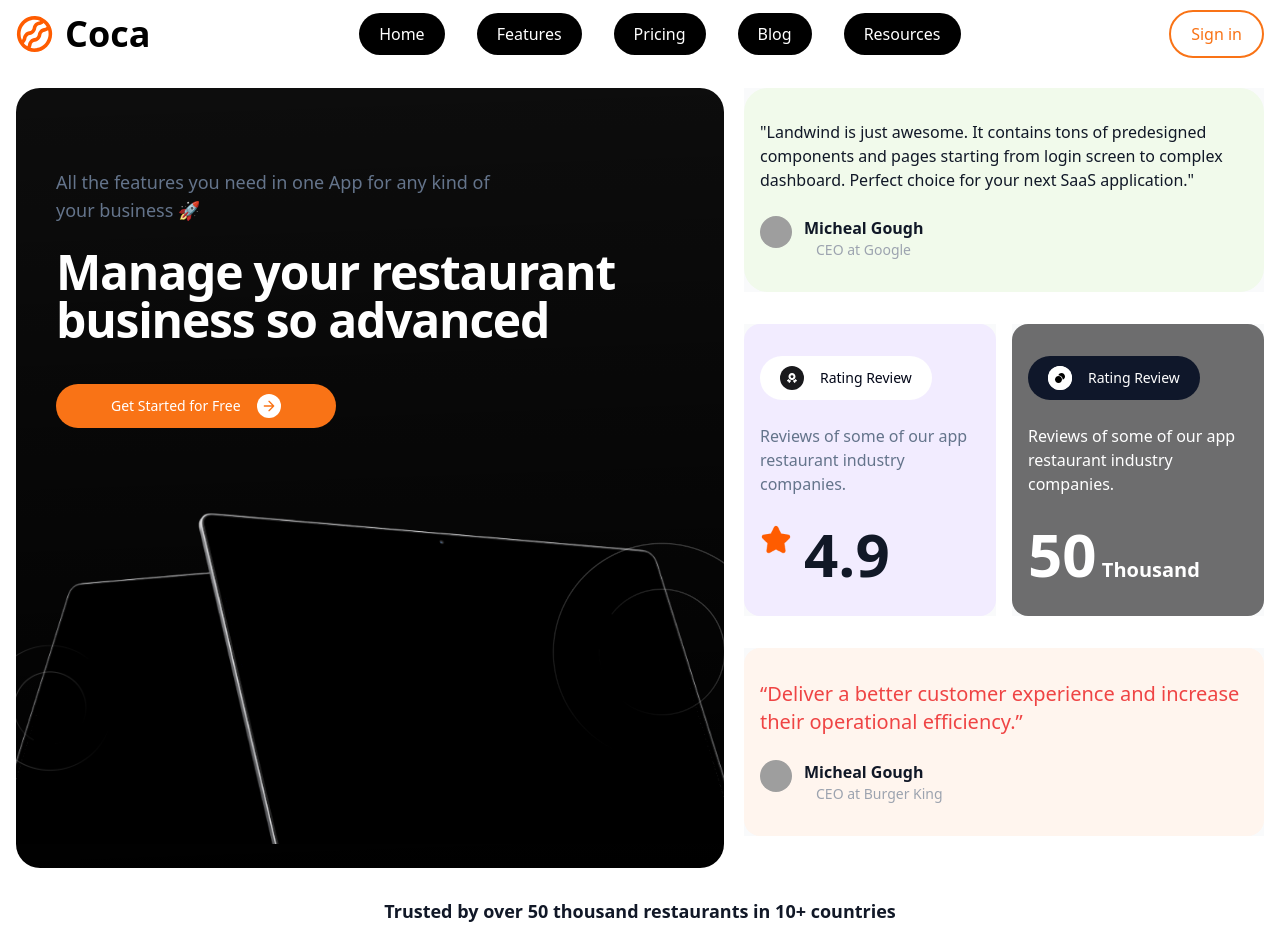
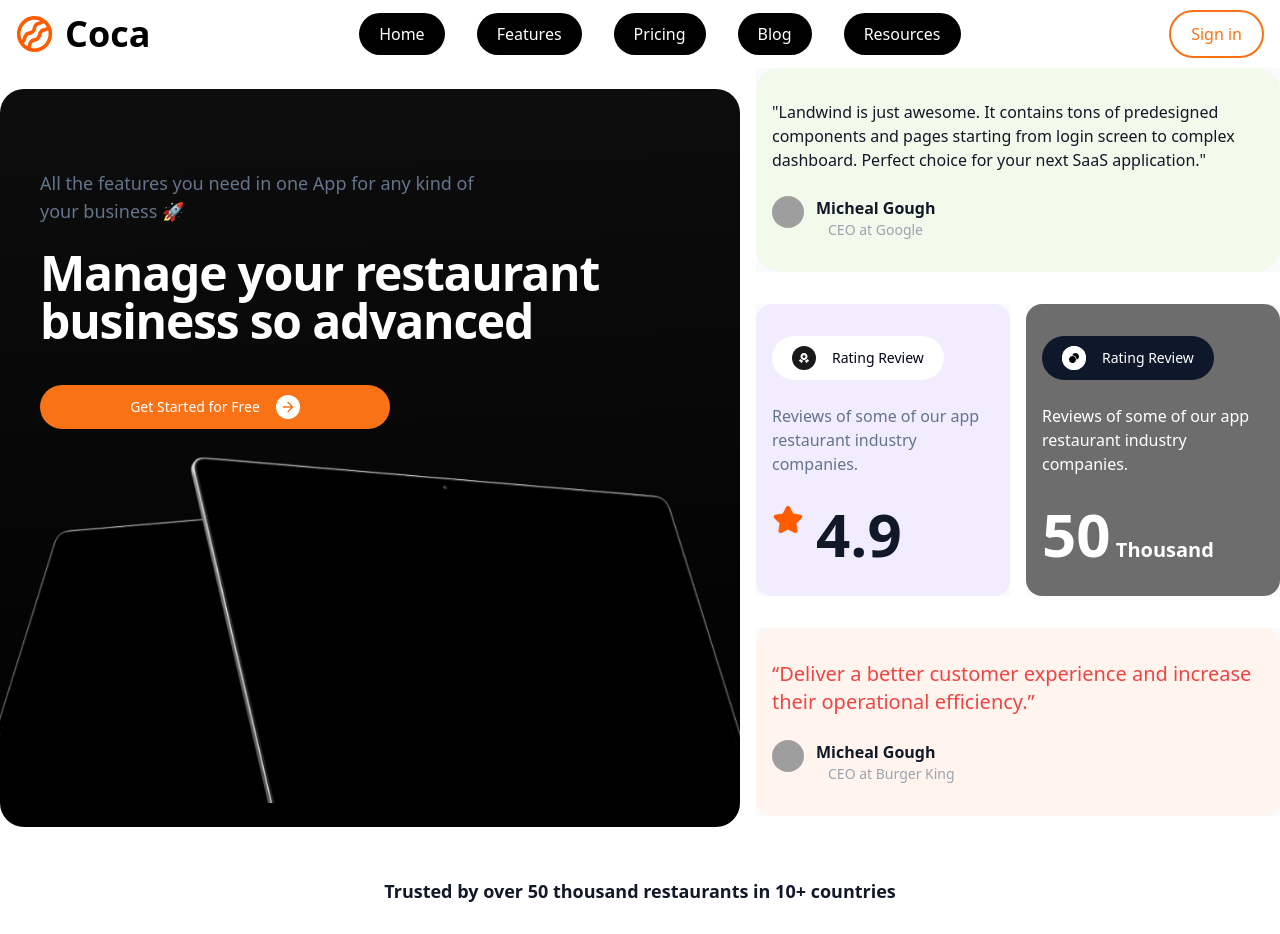
Before and after one commit to anand1013/coca-pos, a React (Vite) app: page / in a window 1280 px wide. Shown: the top 934 px of the page. Built offline with nearby package versions, Linux system fonts and the light colour scheme; grey boxes are pictures that could not be loaded.

Commit message:
feat : align bug ffix

```diff
--- a/src/App.jsx
+++ b/src/App.jsx
@@ -9,6 +9,7 @@ import Banner from "./components/Banner";
 import Blog from "./components/Blog";
 import Faq from "./components/Faq";
 import Pricing from "./components/Pricing";
+import Footer from "./components/Footer";
 
 function App() {
   return (
@@ -21,6 +22,8 @@ function App() {
       <Blog></Blog>
 
       <Faq></Faq>
+
+      <Footer></Footer>
     </>
   );
 }
--- a/src/components/Footer.jsx
+++ b/src/components/Footer.jsx
@@ -1,11 +1,63 @@
-import React from 'react'
+import React from "react";
+import Frame from "../assets/Frame.png"; // Adjust the path as needed
+import Group2 from "../assets/Group2.png";
+import Group3 from "../assets/Group3.png";
+import Icon from "../assets/icon.png";
+import Scene2 from "../assets/Scene2.png";
 
 function Footer() {
   return (
-    <div>
+    <section className=" w-full">
+      <div
+        className="items-center h-72 ml-10 mt-20 mb-20 flex flex-col rounded-3xl"
+        style={{
+          background: "linear-gradient(358deg, #000000, #000000f2)",
+          position: "relative",
+        }}
+      >
+        <h1 className="text-center mt-6 text-white max-w-2xl mb-4 text-5xl font-semibold">
+          Gain Excellence with the Best <br></br> POS Solutions
+        </h1>
+        <h5 className="text-center mt-18 text-slate-500 text-lg font-normal">
+          Provide an unforgettable customer experience with fast ordering,{" "}
+          <br />
+          convenient payments, and better service
+        </h5>
+        <button
+          type="button"
+          className="w-1/4 mt-6 text-white  bg-orange-500 font-medium rounded-full text-sm px-4 lg:px-5 py-2 lg:py-2.5 sm:mr-2 lg:mr-4 flex items-center justify-center"
+          aria-current="page"
+        >
+          Try for free
+          <span className="ml-4 w-6 h-6 bg-white rounded-full flex items-center justify-center">
+            {/* Use an SVG or Font Awesome icon here */}
+            <svg
+              xmlns="http://www.w3.org/2000/svg"
+              fill="none"
+              viewBox="0 0 24 24"
+              stroke="currentColor"
+              className="w-4 h-4 text-orange-500"
+            >
+              <path
+                strokeLinecap="round"
+                strokeLinejoin="round"
+                strokeWidth="2"
+                d="M5 12h14M12 5l7 7-7 7"
+              />
+            </svg>
+          </span>
+        </button>
+        <img
+            src={Scene2} // Replace with the actual image URL
+            alt="Bottom Image"
+            className="absolute bottom-6"
+          />
+        <div>
 
-    </div>
-  )
+        </div>
+      </div>
+    </section>
+  );
 }
 
-export default Footer
+export default Footer;
--- a/src/components/TitileContent.jsx
+++ b/src/components/TitileContent.jsx
@@ -8,12 +8,11 @@ import star from "../assets/star.png";
 function TitileContent() {
   return (
     <section className="bg-white">
-      <div className="grid  px-4 pt-5 pb-8 lg:gap-8 xl:gap-0 grid-cols-12">
+      <div className="grid max-w-screen-xl pb-8 mx-auto lg:gap-8 xl:gap-4 grid-cols-12">
         <div
-          className="hidden lg:mt-0 lg:col-span-7 lg:flex mr-5 rounded-3xl"
+          className="mr-auto place-self-center lg:col-span-7  rounded-3xl"
           style={{
             background: "linear-gradient(358deg, #000000, #000000f2)",
-            position: "relative",
           }}
         >
           <div className="h-72 ml-10 mt-20  flex flex-col">
@@ -50,22 +49,7 @@ function TitileContent() {
               </span>
             </button>
           </div>
-
-          <img
-            src={Frame} // Replace with the actual image URL
-            alt="Bottom Image"
-            className="absolute bottom-6"
-          />
-          <img
-            src={Group3} // Replace with the actual image URL
-            alt="Bottom Image"
-            className="absolute bottom-12 h-56 left-0"
-          />
-          <img
-            src={Group2} // Replace with the actual image URL
-            alt="Bottom Image"
-            className="absolute bottom-6 h-96 right-0"
-          />
+          <img className="mb-6" src={Frame} alt="hero image" />
         </div>
 
         <div className="mr-auto place-self-center lg:col-span-5">
@@ -131,6 +115,7 @@ function TitileContent() {
                 </figure>
               </div>
             </section>
+
             <div className="flex flex-row space-x-4 ">
               <div className="basis-1/2  rounded-3xl">
                 <section className="bg-gray-50 mb-8">
@@ -283,6 +268,67 @@ function TitileContent() {
         </div>
       </div>
     </section>
+
+    // <section className="bg-white">
+    //   <div className="grid  px-4 pt-5 pb-8 lg:gap-8 xl:gap-0 grid-cols-12">
+    //     <div
+    //       className="hidden lg:mt-0 lg:col-span-7 lg:flex mr-5 rounded-3xl"
+    //       style={{
+    //         background: "linear-gradient(358deg, #000000, #000000f2)",
+    //         position: "relative",
+    //       }}
+    //     >
+    //       <div className="h-72 ml-10 mt-20  flex flex-col">
+    //         <h5 className="mt-18 text-slate-500 text-lg font-normal">
+    //           All the features you need in one App for any kind of <br /> your
+    //           business 🚀
+    //         </h5>
+    //         <h1 className="mt-6 text-white max-w-2xl mb-4 text-5xl font-semibold leading-none tracking-tight">
+    //           Manage your restaurant <br />
+    //           business so advanced
+    //         </h1>
+    //         <button
+    //           type="button"
+    //           className="w-1/2 mt-6 text-white  bg-orange-500 font-medium rounded-full text-sm px-4 lg:px-5 py-2 lg:py-2.5 sm:mr-2 lg:mr-4 flex items-center justify-center"
+    //           aria-current="page"
+    //         >
+    //           Get Started for Free
+    //           <span className="ml-4 w-6 h-6 bg-white rounded-full flex items-center justify-center">
+    //             {/* Use an SVG or Font Awesome icon here */}
+    //             <svg
+    //               xmlns="http://www.w3.org/2000/svg"
+    //               fill="none"
+    //               viewBox="0 0 24 24"
+    //               stroke="currentColor"
+    //               className="w-4 h-4 text-orange-500"
+    //             >
+    //               <path
+    //                 strokeLinecap="round"
+    //                 strokeLinejoin="round"
+    //                 strokeWidth="2"
+    //                 d="M5 12h14M12 5l7 7-7 7"
+    //               />
+    //             </svg>
+    //           </span>
+    //         </button>
+    //       </div>
+
+    //       {/* <img
+    //         src={Frame} // Replace with the actual image URL
+    //         alt="Bottom Image"
+    //         className="absolute bottom-6"
+    //       />
+    //       <img
+    //         src={Group3} // Replace with the actual image URL
+    //         alt="Bottom Image"
+    //         className="absolute bottom-12 h-56 left-0"
+    //       />
+    //       <img
+    //         src={Group2} // Replace with the actual image URL
+    //         alt="Bottom Image"
+    //         className="absolute bottom-6 h-96 right-0"
+    //       /> */}
+    //     </div>
   );
 }
 
```
Also changed, not shown: src/assets/Scene2.png (added).
